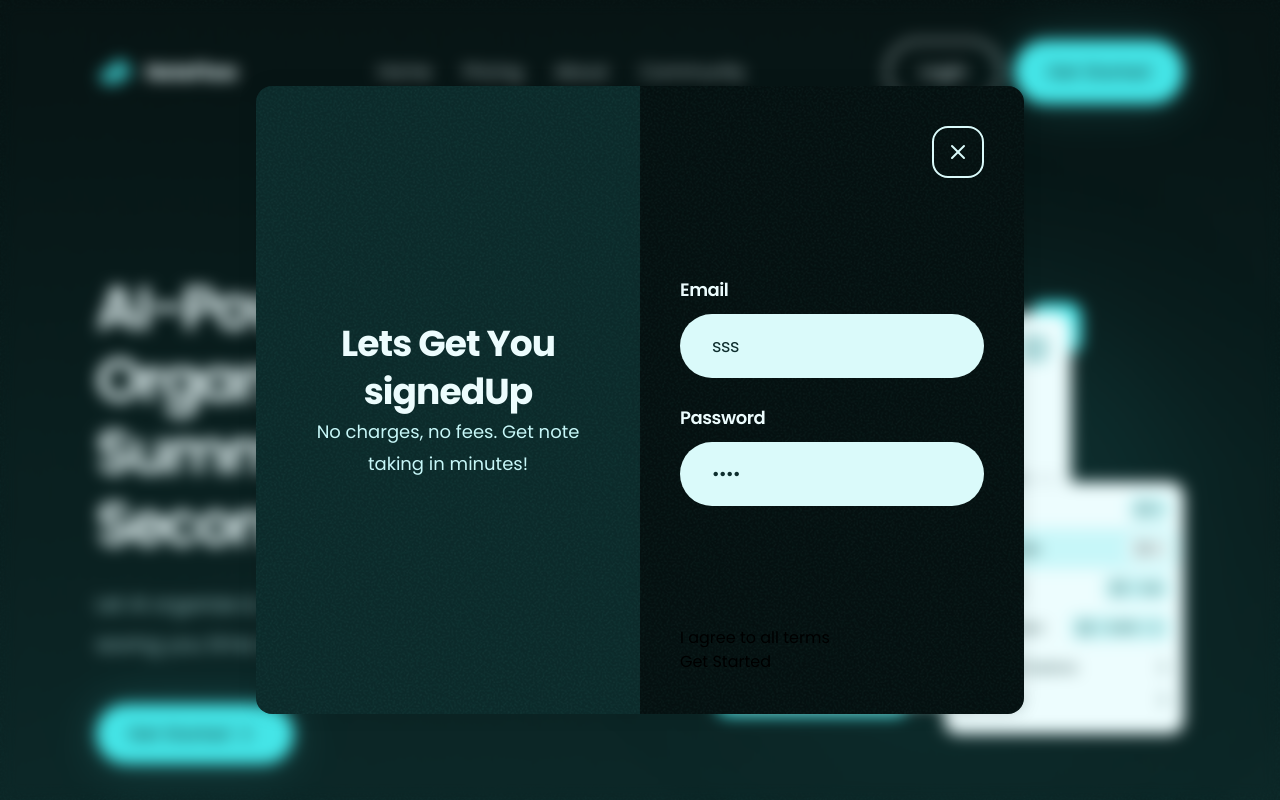
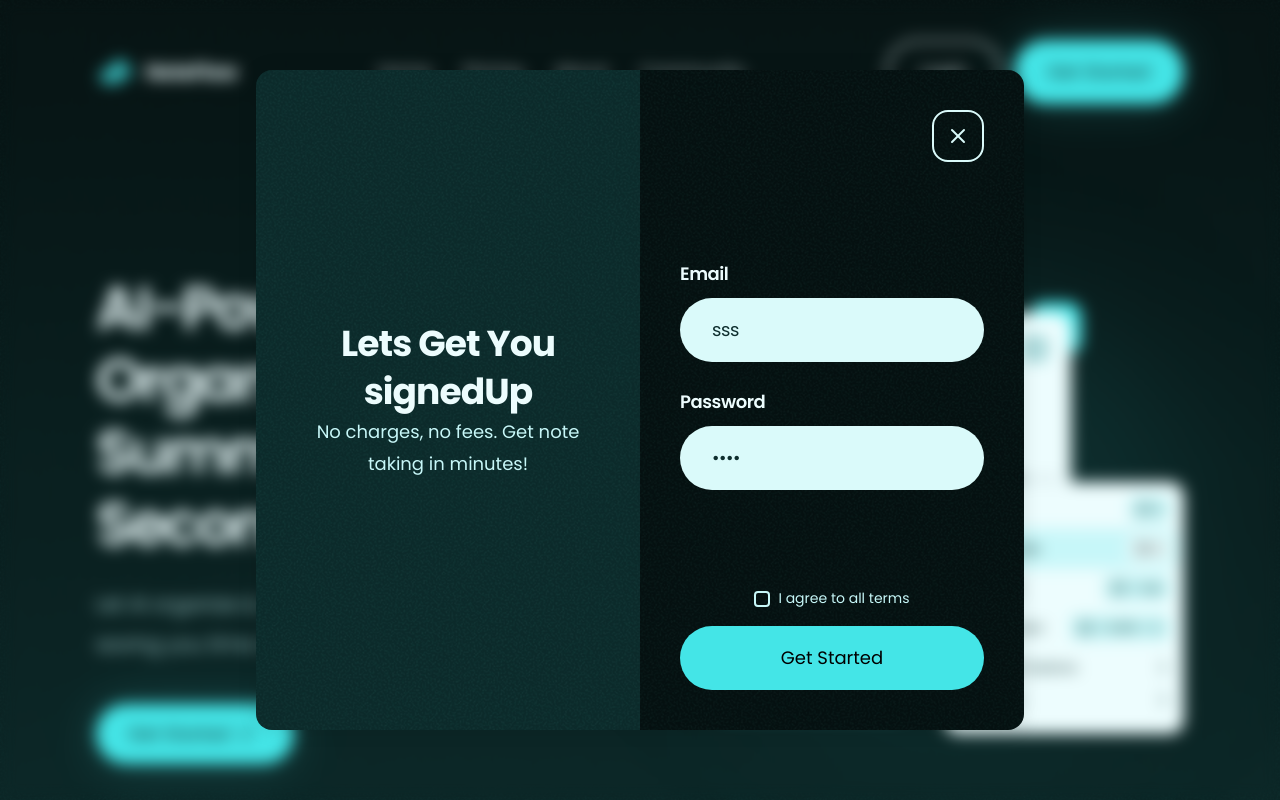
Before and after one commit to Jisap/NoteFlowApp, a React (Vite) app: page / in a window 1280 px wide. Shown: the top 800 px of the page. Built offline with nearby package versions, Linux system fonts and the light colour scheme.

Commit message:
Enhance SignUpModal component with improved button styling and layout for better user interaction

```diff
--- a/src/components/sections/Modal/SignUpModal.jsx
+++ b/src/components/sections/Modal/SignUpModal.jsx
@@ -81,13 +81,22 @@ const SignUpModal = () => {
         </div>
 
         <div>
-          <div onClick={() => setChecked((prev) => !prev)}>
-            <button>
-              <Checkmark />
+          <div
+            onClick={() => setChecked((prev) => !prev)}
+            className="m-auto mb-4 w-fit cursor-pointer gap-x-2"
+          >
+            <button
+              className={`border-primary-100 transition-properties mr-2 inline-flex h-4 w-4 cursor-pointer items-center justify-center
+              rounded-sm border-2 ${checked && "bg-primary-100" }`}
+            >
+              <Checkmark className="stroke-primary-1500" />
             </button>
-            <p>I agree to all terms</p>
+            <p className="text-primary-100 inline cursor-pointer text-sm">I agree to all terms</p>
           </div>
-          <button onClick={ handleSubmit }>
+          <button
+            onClick={ handleSubmit }
+            className="bg-primary-500 primary-glow-hover transition-properties w-full cursor-pointer rounded-full py-4 text-lg/8"
+          >
             Get Started
           </button>
         </div>
```
